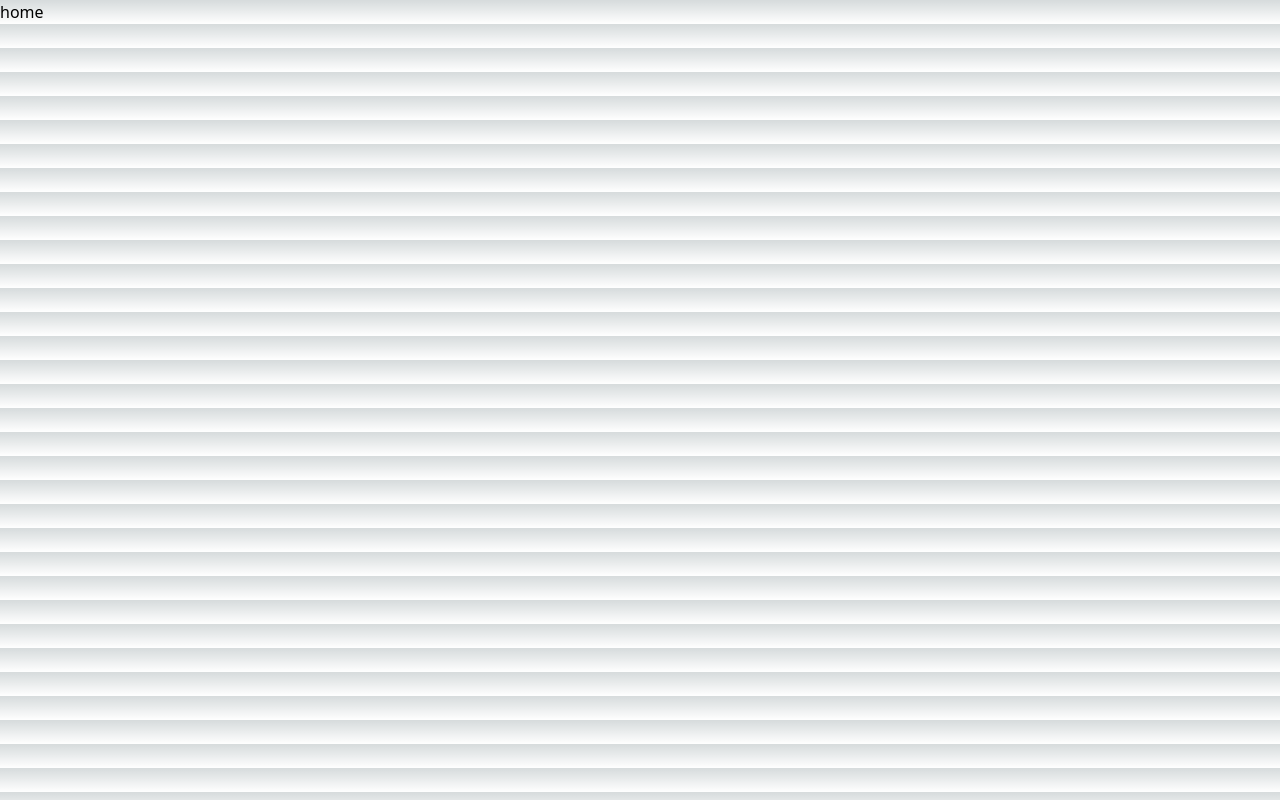
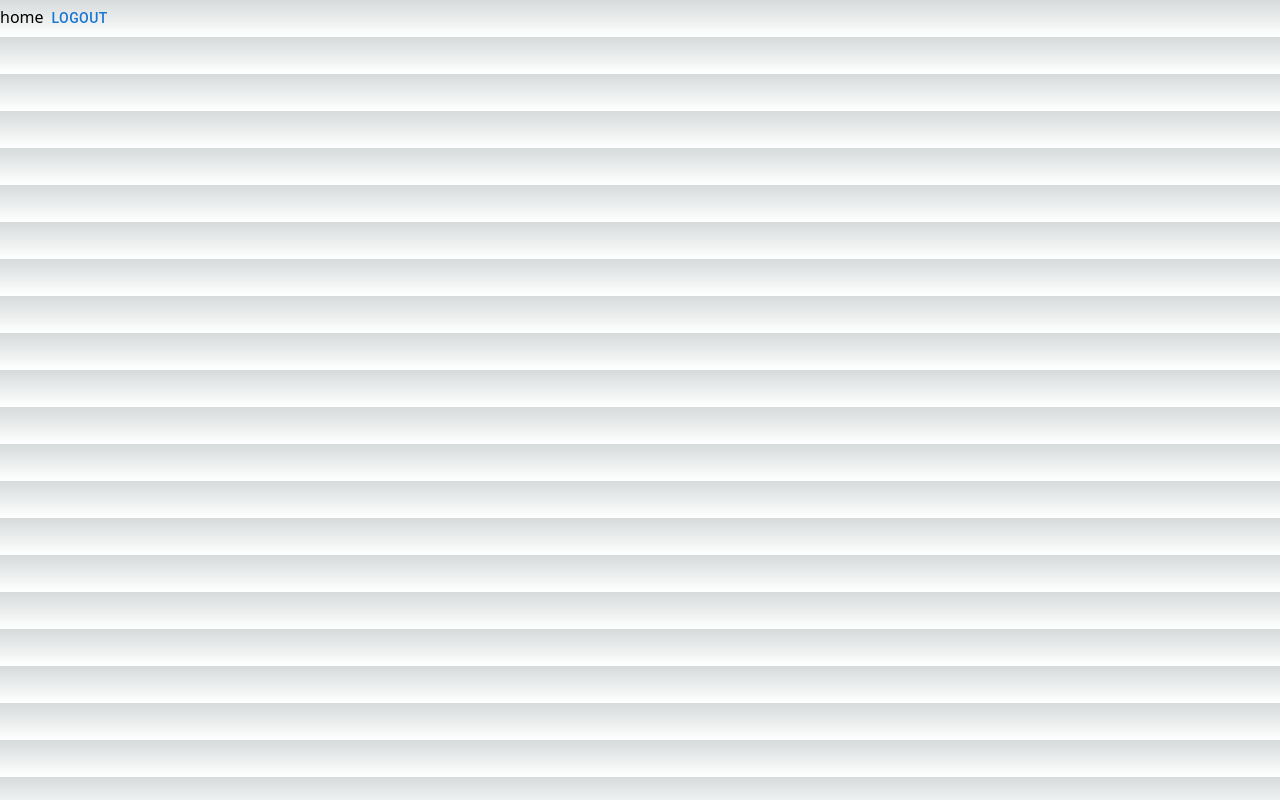
Before and after one commit to cama0000/schoolapp, a Next.js app in the folder schoolapp-frontend/: page /home in a window 1280 px wide. Built offline with nearby package versions, Linux system fonts and the light colour scheme; sample sign-in values are in the browser's storage.

Commit message:
added logout button

```diff
--- a/schoolapp-frontend/src/context/AuthContext.jsx
+++ b/schoolapp-frontend/src/context/AuthContext.jsx
@@ -67,7 +67,7 @@
         })
     }
 
-    const logOut = () => {
+    const logout = () => {
         localStorage.removeItem("access_token")
         setStudent(null);
     }
@@ -83,7 +83,7 @@
         const {exp: expiration} = jwtDecode(token);
 
         if(Date.now() > expiration * 1000){
-            logOut();
+            logout();
             return false;
         }
 
@@ -94,7 +94,7 @@
         <AuthContext.Provider value={{
             student,
             login,
-            logOut,
+            logout,
             isStudentAuthenticated,
             setStudentFromToken
         }}>
--- a/schoolapp-frontend/src/pages/home.jsx
+++ b/schoolapp-frontend/src/pages/home.jsx
@@ -1,9 +1,17 @@
 import ProtectedRoutes from '@/components/ProtectedRoutes'
+import { useAuth } from '@/context/AuthContext';
+import { Button } from '@mui/material'
 import React from 'react'
 
 const home = () => {
+  const { logout } = useAuth();
+
   return (
-    <div>home</div>
+    <div>home
+      <Button onClick={logout}>
+        LOGOUT
+      </Button>
+    </div>
   )
 }
 
```
